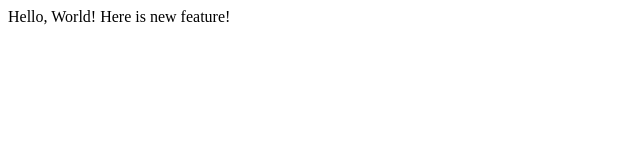
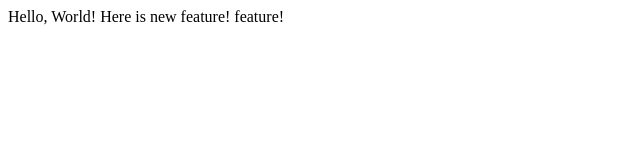
Before and after one commit to sushantsingh013/lecture1, a plain HTML site: page index.html in a window 1280 px wide. Shown: the full height of the page, 0-640 px from the left. Drawn offline with Linux system fonts and the light colour scheme.

Commit message:
feature branch

```diff
--- a/index.html
+++ b/index.html
@@ -6,5 +6,6 @@
   <body>
     Hello, World!
     Here is new feature!
+    feature!
   </body>
 </html>
```
